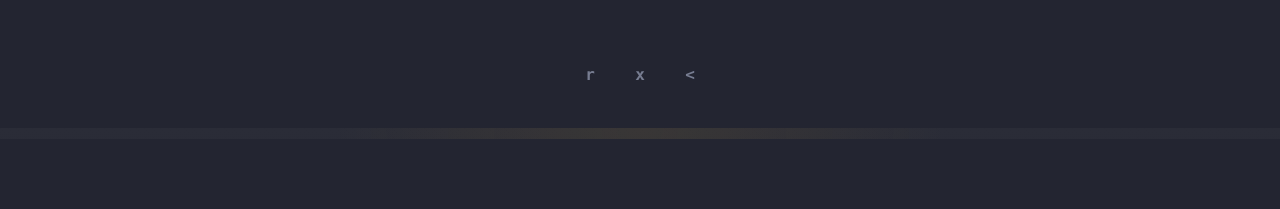
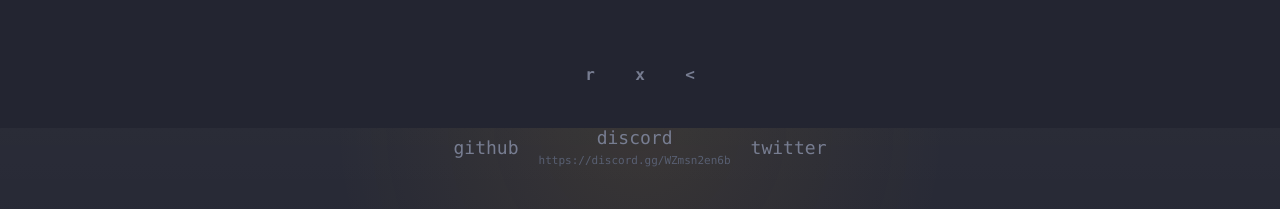
Before and after one commit to N5bawy/play, a plain HTML site: page index.html in a window 1280 px wide. Shown: the part 672-881 px from the top of the page. Before the commit the page ends 811 px from the top, so only its background shows below. Drawn offline with Linux system fonts and the light colour scheme.

Commit message:
Update index.html

```diff
--- a/index.html
+++ b/index.html
@@ -547,6 +547,46 @@
       background: #8b90a5;
     }
 
+    .footer-links {
+      margin-top: 8px;
+      display: flex;
+      align-items: center;
+      justify-content: center;
+      gap: 20px;
+      color: var(--muted);
+      font-family: var(--mono);
+      font-size: 18px;
+      direction: ltr;
+    }
+
+    .footer-link {
+      color: var(--muted);
+      text-decoration: none;
+      transition: color 160ms ease;
+    }
+
+    .footer-link:hover {
+      color: var(--text);
+    }
+
+    .discord-wrap {
+      display: grid;
+      justify-items: center;
+      gap: 6px;
+    }
+
+    .discord-invite {
+      color: var(--muted-2);
+      font-size: 11px;
+      text-decoration: none;
+      transition: color 160ms ease;
+      white-space: nowrap;
+    }
+
+    .discord-invite:hover {
+      color: var(--gold);
+    }
+
     @keyframes blink {
       50% {
         opacity: 0;
@@ -747,6 +787,15 @@
         <canvas id="resultChart"></canvas>
       </div>
     </section>
+
+    <footer class="footer-links" aria-label="روابط المجتمع">
+      <a class="footer-link" href="#" aria-label="GitHub">github</a>
+      <div class="discord-wrap">
+        <a class="footer-link" href="https://discord.gg/WZmsn2en6b" target="_blank" rel="noopener noreferrer" aria-label="Discord">discord</a>
+        <a class="discord-invite" href="https://discord.gg/WZmsn2en6b" target="_blank" rel="noopener noreferrer">https://discord.gg/WZmsn2en6b</a>
+      </div>
+      <a class="footer-link" href="#" aria-label="Twitter">twitter</a>
+    </footer>
   </div>
 
   <script>
```
